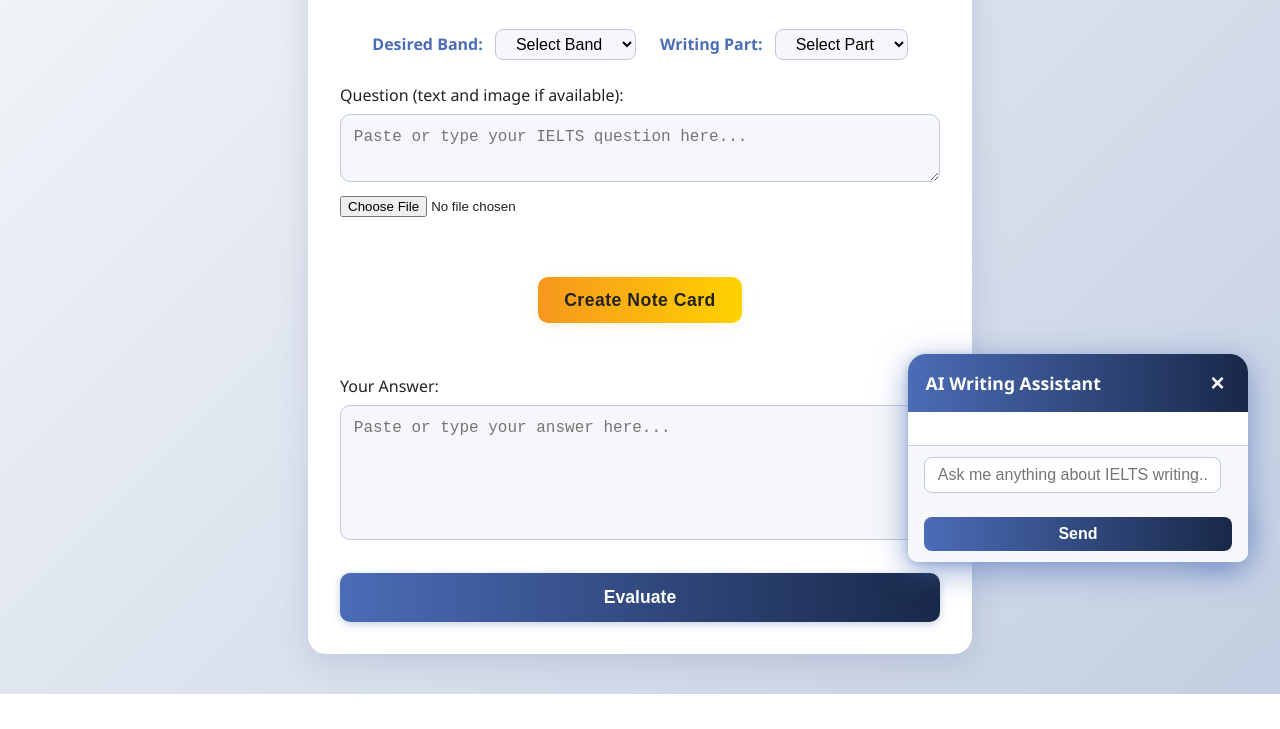
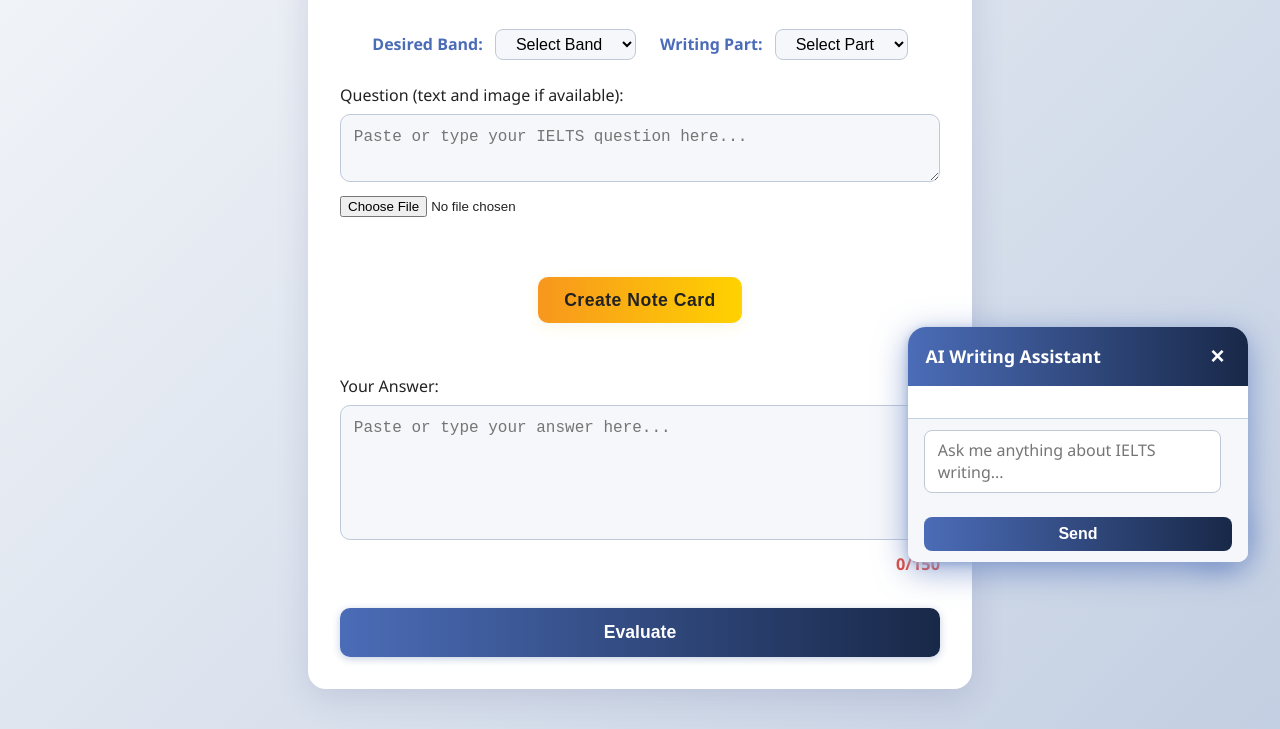
Before and after one commit to Lelekhoa1812/IELTS-Writing-Booster, a website: page public/index.html in a window 1280 px wide. Both pictures are taken after a click on the element 1216 px from the left and 736 px from the top of the page. Shown: the part 206-935 px from the top of the page. Before the commit the page ends 900 px from the top, so only its background shows below. Drawn offline with Linux system fonts and the light colour scheme.

Commit message:
Add word counter

```diff
--- a/public/app.js
+++ b/public/app.js
@@ -12,6 +12,7 @@ const scoreLabel = document.getElementById('score-label');
 const correctionOutput = document.getElementById('correction-output');
 const modelAnswerOutput = document.getElementById('model-answer-output');
 const submitBtn = document.getElementById('submit-btn');
+const wordCountDiv = document.getElementById('word-count');
 
 // Loader tips
 const loaderTips = [
@@ -200,9 +201,35 @@ function setFormDisabled(disabled) {
   }
 }
 
+function getWordCount(text) {
+  return text.trim().split(/\s+/).filter(Boolean).length;
+}
+
+function updateWordCount() {
+  const part = partSelect.value || '1';
+  const minWords = part === '2' ? 250 : 150;
+  const count = getWordCount(answerInput.value);
+  wordCountDiv.textContent = `${count}/${minWords}`;
+  wordCountDiv.style.color = count < minWords ? '#e74c3c' : '#1db954';
+}
+
+answerInput.addEventListener('input', updateWordCount);
+partSelect.addEventListener('change', updateWordCount);
+// Initialize on load
+updateWordCount();
+
 // Form submission
 form.addEventListener('submit', async function(e) {
   e.preventDefault();
+  const part = partSelect.value || '1';
+  const minWords = part === '2' ? 250 : 150;
+  const count = getWordCount(answerInput.value);
+  if (count < minWords) {
+    const proceed = window.confirm(`Your answer is below the recommended word count (${minWords} words). Are you sure you want to proceed?`);
+    if (!proceed) {
+      return;
+    }
+  }
   setFormDisabled(true);
   resultSection.classList.remove('hidden');
   scoreLabel.textContent = '';
@@ -214,9 +241,7 @@ form.addEventListener('submit', async function(e) {
   setTimeout(startLoaderTipRotation, 50); // ensure DOM is updated
 
   const band = bandSelect.value;
-  const part = partSelect.value;
   const question = questionInput.value;
-  const answer = answerInput.value;
   let imageBase64 = '';
   if (imageInput.files[0]) {
     const file = imageInput.files[0];
@@ -232,7 +257,7 @@ form.addEventListener('submit', async function(e) {
     const res = await fetch('/evaluate', {
       method: 'POST',
       headers: { 'Content-Type': 'application/json' },
-      body: JSON.stringify({ band, part, question, answer, image: imageBase64 })
+      body: JSON.stringify({ band, part, question, answer: answerInput.value, image: imageBase64 })
     });
     const data = await res.json();
     // Animate gauge
--- a/public/chatbox.js
+++ b/public/chatbox.js
@@ -75,3 +75,10 @@ chatboxForm.addEventListener('submit', async (e) => {
     appendMessage('<span style="color:#e74c3c">Error: Could not get response.</span>', false);
   }
 });
+
+// Auto-expand textarea from 2 to 5 lines
+chatboxInput.addEventListener('input', function() {
+  this.style.height = 'auto';
+  const maxHeight = 8.5 * 16; // 5 lines * 1.7em (approx 16px per em)
+  this.style.height = Math.min(this.scrollHeight, maxHeight) + 'px';
+});
--- a/public/index.html
+++ b/public/index.html
@@ -56,6 +56,7 @@
       <div class="input-group">
         <label for="answer-input">Your Answer:</label>
         <textarea id="answer-input" placeholder="Paste or type your answer here..." rows="6" required></textarea>
+        <div id="word-count" style="margin-top:0.3em;font-weight:600;font-size:1.02em;"></div>
       </div>
       <button type="submit" id="submit-btn">Evaluate</button>
     </form>
@@ -82,7 +83,9 @@
     </div>
     <div id="chatbox-messages" class="chatbox-messages"></div>
     <form id="chatbox-form" class="chatbox-form">
-      <input type="text" id="chatbox-input" placeholder="Ask me anything about IELTS writing..." autocomplete="off" required />
+      <div class="chatbox-input-wrapper">
+        <textarea id="chatbox-input" placeholder="Ask me anything about IELTS writing..." autocomplete="off" required rows="2" maxlength="1000"></textarea>
+      </div>
       <button type="submit">Send</button>
     </form>
   </div>
--- a/public/style.css
+++ b/public/style.css
@@ -380,14 +380,28 @@ input[type="file"] {
   background: #f5f7fa;
   border-radius: 0 0 10px 10px;
 }
+.chatbox-input-wrapper {
+  flex: 1;
+  display: flex;
+  align-items: flex-end;
+  margin-right: 0.7em;
+}
 #chatbox-input {
-  flex: 1;
+  width: 100%;
+  min-height: 2.2em;
+  max-height: 8.5em;
   border: 1.5px solid #bfc9d9;
   border-radius: 8px;
   padding: 0.5em 0.8em;
   font-size: 1rem;
   background: #fff;
-  margin-right: 0.7em;
+  resize: none;
+  overflow-y: auto;
+  line-height: 1.4;
+  font-family: inherit;
+  box-sizing: border-box;
+  word-break: break-word;
+  white-space: pre-wrap;
   transition: border 0.2s;
 }
 #chatbox-input:focus {
@@ -467,3 +481,12 @@ p7 {
   background: none;
   margin: 0 0.1em;
 }
+
+.word-count, #word-count {
+  transition: color 0.3s;
+  margin-top: 0.3em;
+  font-weight: 600;
+  font-size: 1.02em;
+  min-height: 1.2em;
+  text-align: right;
+}
```
Also changed, not shown: README.md, imgsrc/demo4.jpeg (added), imgsrc/demo4.png (deleted), imgsrc/demo7.png, 1 other file.
